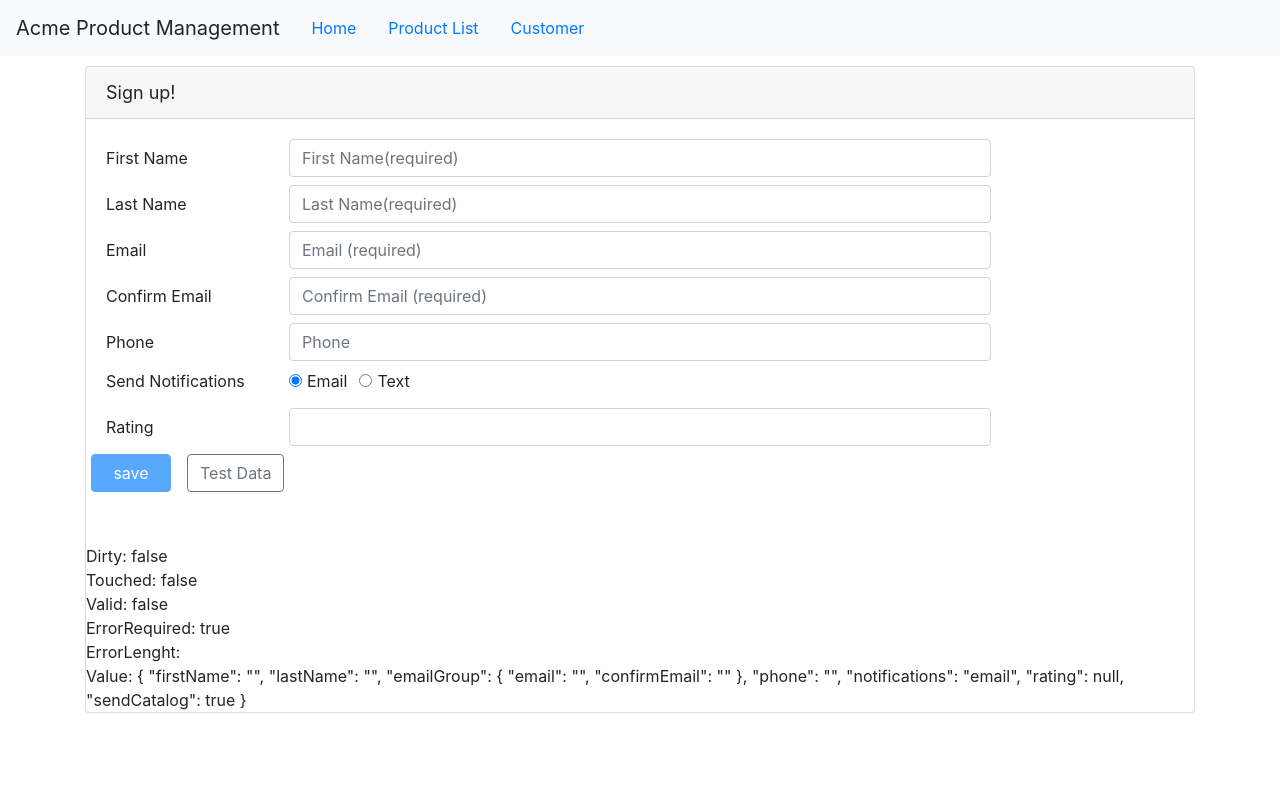
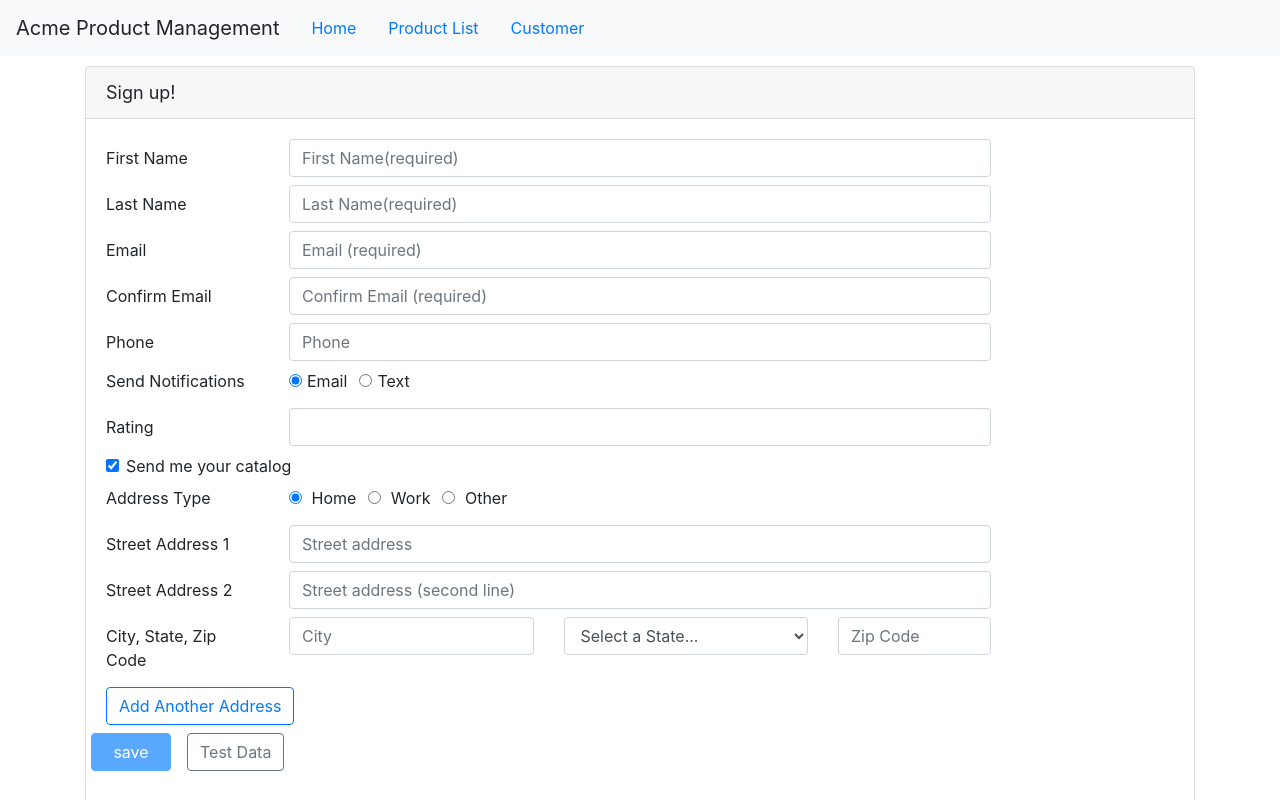
Before and after one commit to magrellet/angular-start, an Angular app: page /customer in a window 1280 px wide. Shown: the top 800 px of the page. Built offline with nearby package versions, Linux system fonts and the light colour scheme.

Commit message:
16 - Create form dinamically duplating the form group using for array group

```diff
--- a/src/app/customer/customer.component.html
+++ b/src/app/customer/customer.component.html
@@ -84,8 +84,8 @@
                 Please enter your email address.
               </span>
               <span *ngIf="customerForm.get('emailGroup').errors?.match">
-                  The confirmation does not match the email address
-                </span>
+                The confirmation does not match the email address
+              </span>
             </span>
           </div>
         </div>
@@ -149,6 +149,133 @@
         </div>
       </div>
 
+      <div class="form-group row mb-2">
+        <div class="col-md-8">
+          <div class="form-check">
+            <label class="form-check-label">
+              <input class="form-check-input"
+                     id="sendCatalogId"
+                     type="checkbox"
+                     formControlName='sendCatalog'> Send me your catalog
+            </label>
+          </div>
+        </div>
+      </div>
+
+      <!-- Address -->
+
+      <div *ngIf="customerForm.get('sendCatalog').value">
+        <div formArrayName='addresses'
+             *ngFor="let address of addresses.controls;
+             let i = index">
+          <div [formGroupName]="i">
+            <div class="form-group row mb-2">
+              <label class="col-md-2 col-form-label pt-0">Address Type</label>
+              <div class="col-md-8">
+                <div class="form-check form-check-inline">
+                  <label class="form-check-label">
+                    <input class="form-check-input"
+                           id="addressType1Id"
+                           type="radio"
+                           value='home'
+                           formControlName='addressType'> Home
+                  </label>
+                </div>
+                <div class="form-check form-check-inline">
+                  <label class="form-check-label">
+                    <input class="form-check-input"
+                           id="addressType1Id"
+                           type="radio"
+                           value="work"
+                           formControlName='addressType'> Work
+                  </label>
+                </div>
+                <div class="form-check form-check-inline">
+                  <label class="form-check-label">
+                    <input class="form-check-input"
+                           id="addressType1Id"
+                           type="radio"
+                           value="other"
+                           formControlName='addressType'> Other
+                  </label>
+                </div>
+              </div>
+            </div>
+
+
+            <div class="form-group row mb-2">
+              <label class="col-md-2 col-form-label"
+                     attr.for="{{'street1Id'+i}}">Street Address 1</label>
+              <div class="col-md-8">
+                <input class="form-control"
+                       id="{{'street1Id'+i}}"
+                       type="text"
+                       placeholder="Street address"
+                       formControlName='street1'>
+              </div>
+            </div>
+
+            <div class="form-group row mb-2">
+              <label class="col-md-2 col-form-label"
+                     for="street2Id">Street Address 2</label>
+              <div class="col-md-8">
+                <input class="form-control"
+                       id="street2Id"
+                       type="text"
+                       placeholder="Street address (second line)"
+                       formControlName='street2'>
+              </div>
+            </div>
+
+            <div class="form-group row mb-2">
+              <label class="col-md-2 col-form-label"
+                     for="cityId">City, State, Zip Code</label>
+              <div class="col-md-3">
+                <input class="form-control"
+                       id="cityId"
+                       type="text"
+                       placeholder="City"
+                       formControlName='city'>
+              </div>
+              <div class="col-md-3">
+                <select class="form-control"
+                        id="stateId"
+                        formControlName='state'>
+                  <option value=""
+                          disabled
+                          selected
+                          hidden>Select a State...</option>
+                  <option value="AL">Alabama</option>
+                  <option value="AK">Alaska</option>
+                  <option value="AZ">Arizona</option>
+                  <option value="AR">Arkansas</option>
+                  <option value="CA">California</option>
+                  <option value="CO">Colorado</option>
+                  <option value="WI">Wisconsin</option>
+                  <option value="WY">Wyoming</option>
+                </select>
+              </div>
+              <div class="col-md-2">
+                <input class="form-control"
+                       id="zipId"
+                       type="number"
+                       placeholder="Zip Code"
+                       formControlName='zip'>
+              </div>
+            </div>
+          </div>
+        </div>
+        <div class="form-group row mb-2">
+          <div class="col-md-4">
+            <button class="btn btn-outline-primary"
+                    type="button"
+                    [disabled]="!addresses.valid"
+                    (click)="addAddress()">Add Another Address</button>
+          </div>
+        </div>
+      </div>
+
+
 
       <div class="form-group row mb-2">
         <div>
@@ -175,3 +302,4 @@
   <br>ErrorRequired: {{customerForm.get('firstName').errors?.required}}
   <br>ErrorLenght: {{customerForm.get('firstName').errors?.maxlength}}
   <br>Value: {{customerForm.value | json}}
+  <br>Street: {{ addresses.get('0.street1')?.value}}
--- a/src/app/customer/customer.component.ts
+++ b/src/app/customer/customer.component.ts
@@ -1,5 +1,5 @@
 import { Component, OnInit } from '@angular/core';
-import { FormGroup, FormBuilder, Validators, AbstractControl, ValidatorFn } from '@angular/forms';
+import { FormGroup, FormBuilder, Validators, AbstractControl, ValidatorFn, FormArray } from '@angular/forms';
 import { Customer } from './customer';
 import { debounceTime } from 'rxjs/operators';
 
@@ -51,6 +51,10 @@
     email: 'please enter a valid email address.'
   }
 
+  get addresses(): FormArray {
+    return <FormArray>this.customerForm.get('addresses');
+  }
+
   constructor(private formBuilder: FormBuilder) { }
 
   ngOnInit() {
@@ -66,9 +70,9 @@
 
       phone: '',
       notifications: 'email',
-      //rating: [null, ratingRange],
       rating: [null, ratingRange(1, 5)],
-      sendCatalog: true
+      sendCatalog: true,
+      addresses: this.formBuilder.array([this.buildAddress()])
     });
 
     this.customerForm.get('notifications').valueChanges.subscribe(value => this.setNotifications(value));
@@ -76,6 +80,21 @@
     const emailControl = this.customerForm.get('emailGroup.email');
     emailControl.valueChanges.pipe(debounceTime(1000)).subscribe(value => this.setMessage(emailControl));
 
+  }
+
+  addAddress(): void {
+    this.addresses.push(this.buildAddress());
+  }
+
+  buildAddress(): FormGroup {
+    return this.formBuilder.group({
+      addressType: 'home',
+      street1: '',
+      street2: '',
+      city: '',
+      state: '',
+      zip: ''
+    });
   }
 
   save() {
```
